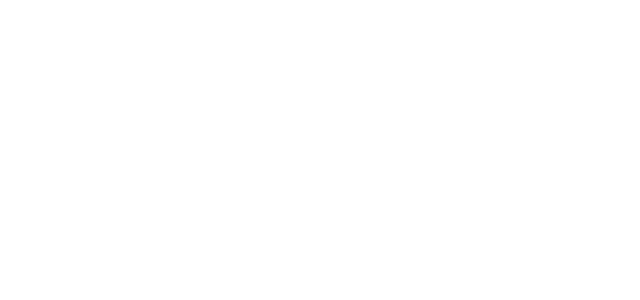
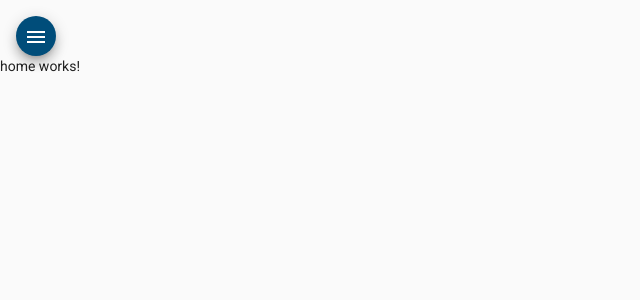
Before and after one commit to jardessouza/helpdesk-front, an Angular app: page /home in a window 1280 px wide. Before the commit this address led to /. Shown: the top 300 px of the page, without its empty margins (0-640 px from the left). Built offline with nearby package versions, Linux system fonts and the light colour scheme.

Commit message:
adicionado HTML e CSS para component nav

```diff
--- a/src/app/app-routing.module.ts
+++ b/src/app/app-routing.module.ts
@@ -1,10 +1,13 @@
 import { NgModule } from '@angular/core';
 import { RouterModule, Routes } from '@angular/router';
 import { NavComponent } from './components/nav/nav.component';
+import { HomeComponent } from './components/home/home.component';
 
 const routes: Routes = [
 {
-  path: '', component: NavComponent
+  path: '', component: NavComponent, children: [
+    {path: 'home', component: HomeComponent}
+  ]
 }
 ];
 
--- a/src/app/app.module.ts
+++ b/src/app/app.module.ts
@@ -31,6 +31,7 @@ import { MatCardModule } from '@angular/material/card';
 
 // Componentes do projeto
 import { NavComponent } from './components/nav/nav.component';
+import { HomeComponent } from './components/home/home.component';
 
 
 
@@ -38,6 +39,7 @@ import { NavComponent } from './components/nav/nav.component';
   declarations: [
     AppComponent,
     NavComponent,
+    HomeComponent,
   ],
   imports: [
     BrowserModule,
--- /dev/null
+++ b/src/app/components/home/home.component.html
@@ -0,0 +1 @@
+<p>home works!</p>
--- /dev/null
+++ b/src/app/components/home/home.component.ts
@@ -0,0 +1,15 @@
+import { Component, OnInit } from '@angular/core';
+
+@Component({
+  selector: 'app-home',
+  templateUrl: './home.component.html',
+  styleUrls: ['./home.component.css']
+})
+export class HomeComponent implements OnInit {
+
+  constructor() { }
+
+  ngOnInit(): void {
+  }
+
+}
--- a/src/app/components/nav/nav.component.html
+++ b/src/app/components/nav/nav.component.html
@@ -32,6 +32,7 @@
       <button class="menu mat-elevation-z8" (click)="drawer.toggle()" mat-icon-button>
         <mat-icon>menu</mat-icon>
       </button>
+      <router-outlet></router-outlet>
     </div>
 
   </mat-drawer-container>
--- a/src/app/components/nav/nav.component.ts
+++ b/src/app/components/nav/nav.component.ts
@@ -1,4 +1,5 @@
 import { Component, OnInit } from '@angular/core';
+import { Router } from '@angular/router';
 
 @Component({
   selector: 'app-nav',
@@ -7,9 +8,10 @@ import { Component, OnInit } from '@angular/core';
 })
 export class NavComponent implements OnInit {
 
-  constructor() { }
+  constructor(private router: Router ) { }
 
   ngOnInit(): void {
+    this.router.navigate(['home'])
   }
 
 }
```
Also changed, not shown: src/app/components/home/home.component.css (added).
